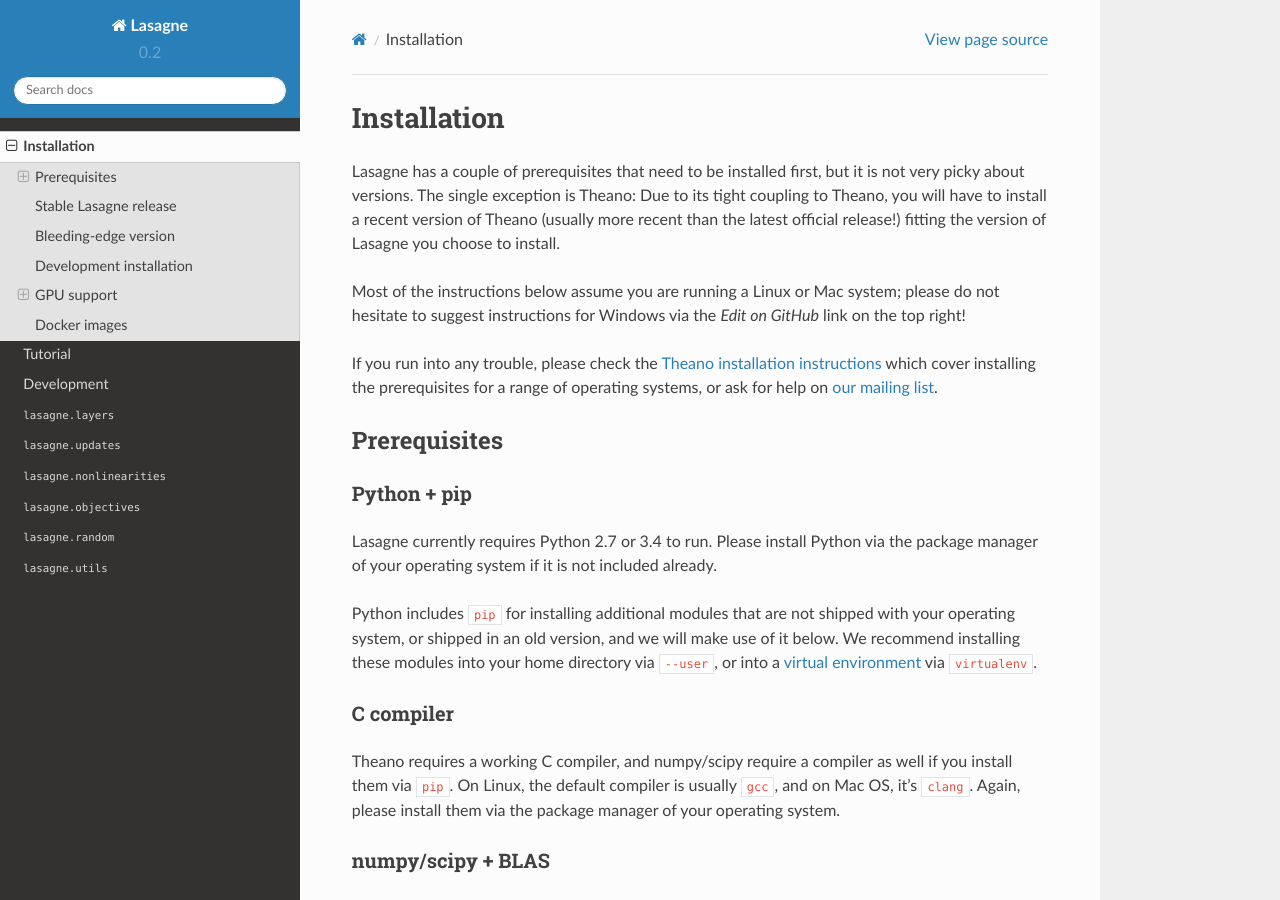
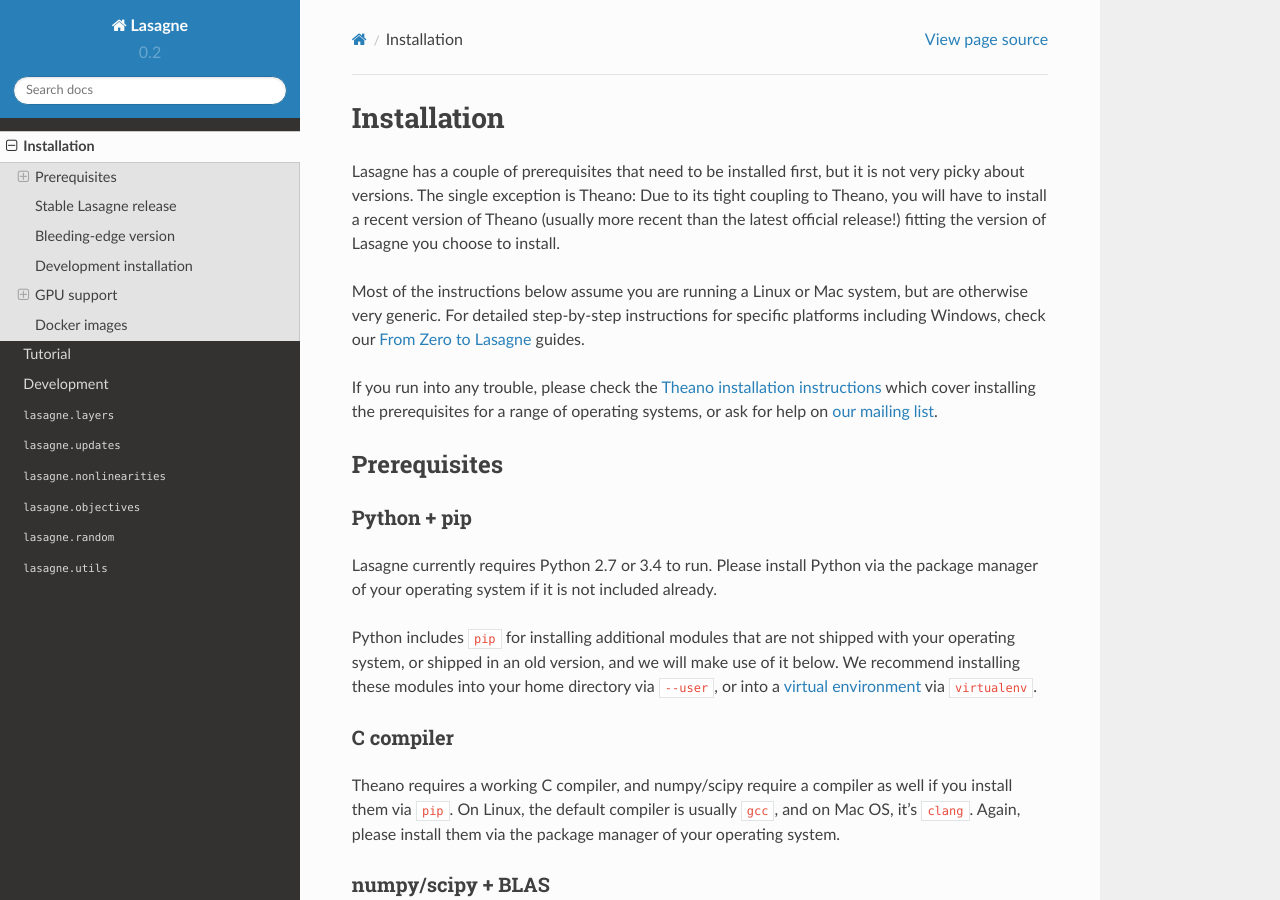
Before and after one commit to Lasagne/Lasagne, a Sphinx documentation site: the page built from docs/user/installation.rst, in a window 1280 px wide and 900 px high. Built offline with Sphinx 7.4.7 and the Read the Docs theme 2.0.0, drawn with Linux system fonts in a browser that asks for light colours; pages that are not in the unit, such as notebooks, are missing from menus.

Commit message:
Add link to "From Zero to Lasagne" guides

```diff
--- a/docs/user/installation.rst
+++ b/docs/user/installation.rst
@@ -10,9 +10,10 @@
 (usually more recent than the latest official release!) fitting the version of
 Lasagne you choose to install.
 
-Most of the instructions below assume you are running a Linux or Mac system;
-please do not hesitate to suggest instructions for Windows via the *Edit on
-GitHub* link on the top right!
+Most of the instructions below assume you are running a Linux or Mac system,
+but are otherwise very generic. For detailed step-by-step instructions for
+specific platforms including Windows, check our `From Zero to Lasagne
+<https://github.com/Lasagne/Lasagne/wiki/From-Zero-to-Lasagne>`_ guides.
 
 If you run into any trouble, please check the `Theano installation instructions
 <http://deeplearning.net/software/theano/install.html>`_ which cover installing
```
